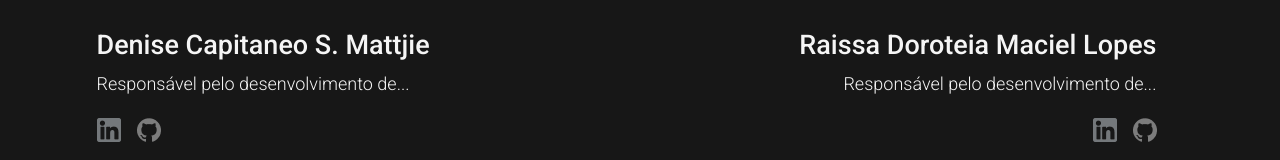
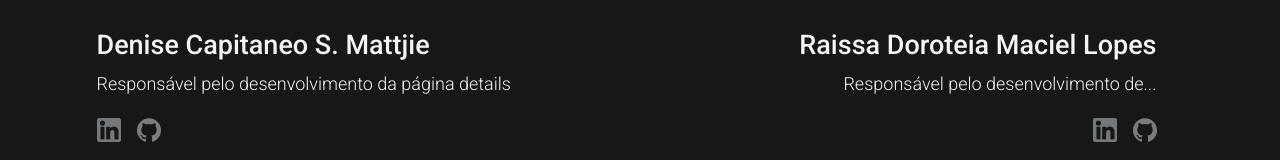
Before and after one commit to decapitaneo/front-end-1-bootstrap, a plain HTML site: page details.html in a window 1280 px wide. Shown: the part 3279-3439 px from the top of the page. Drawn offline with nearby package versions, Linux system fonts and the light colour scheme.

Commit message:
correção de erros

```diff
--- a/details.html
+++ b/details.html
@@ -329,7 +329,7 @@
 
                             <div class="footer__autor__nome">
                                 <h4>Denise Capitaneo S. Mattjie</h4>
-                                <p>Responsável pelo desenvolvimento de...</p>
+                                <p>Responsável pelo desenvolvimento da página details</p>
                             </div>
 
                             <div class="footer__redes__sociais d-flex flex-row justify-content-center justify-content-lg-start"
```
Also changed, not shown: index.html (+1 -1 lines).
